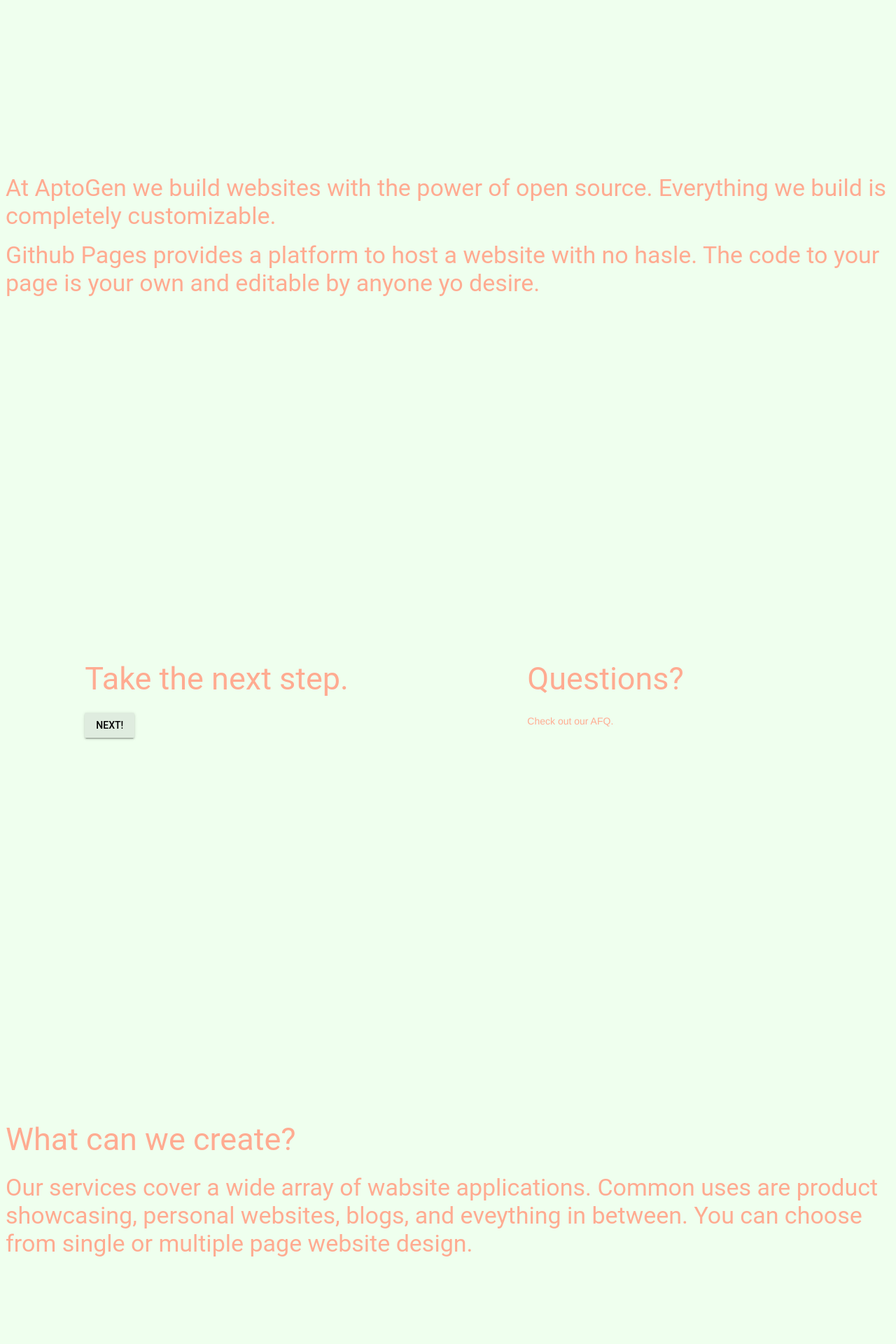
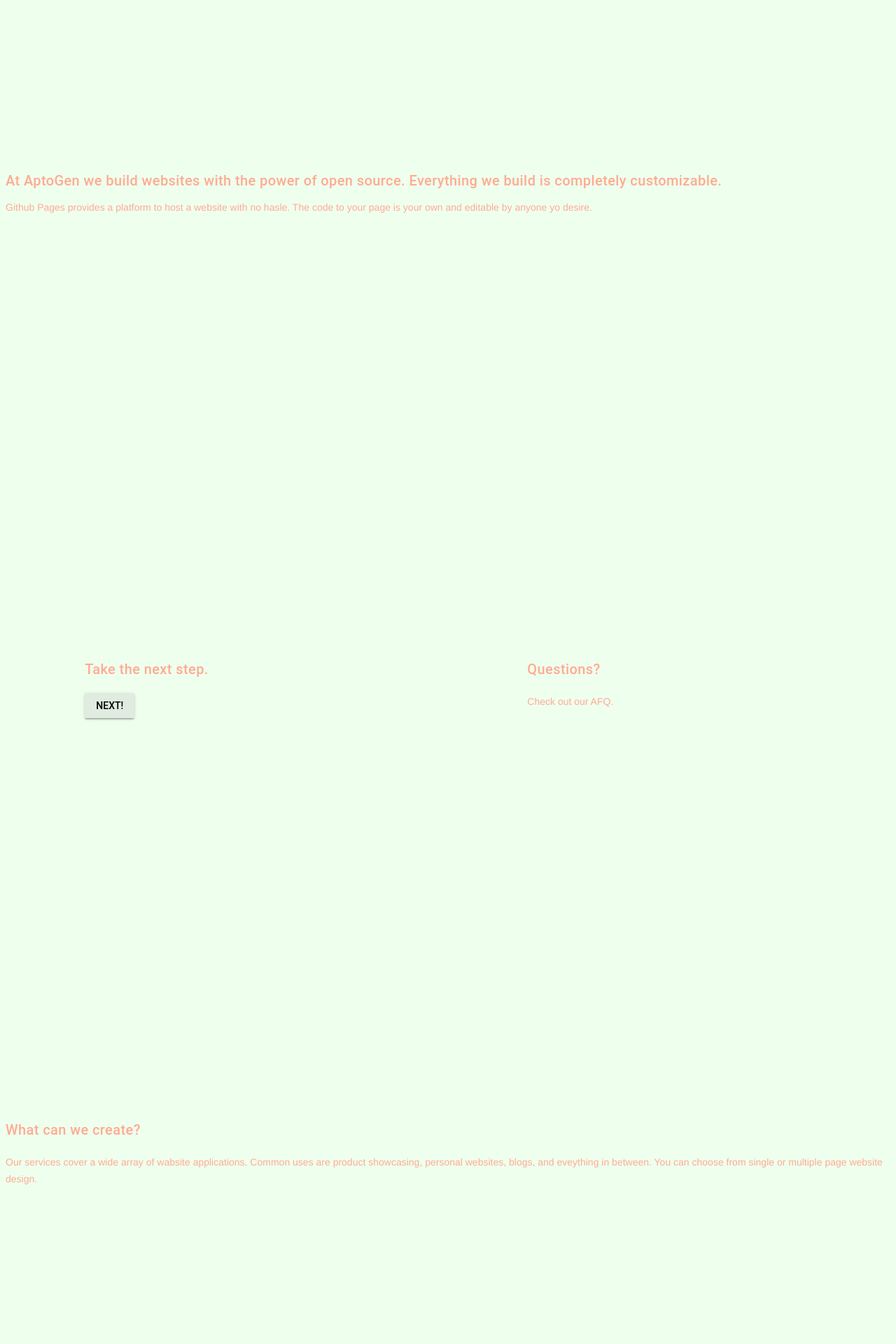
Before and after one commit to karloluis/AptoGen, a Jekyll site: the page built from index.html, in a window 1280 px wide. Shown: the part 490-2410 px from the top of the page at 70% size. Built offline with Jekyll 4.4.1, drawn with Linux system fonts in a browser that asks for light colours.

Commit message:
Better use of mdl classes

```diff
--- a/index.html
+++ b/index.html
@@ -13,11 +13,11 @@ home: is-active
 
 <article class="mdl-grid banner woodboard">
   <section class="">
-    <p class="mdl-typography--display-1">
+    <p class="mdl-typography--title">
       At AptoGen we build websites with the power of open source.
       Everything we build is completely customizable.
     </p>
-    <p class="mdl-typography--display-1">
+    <p class="">
       Github Pages provides a platform to host a website with no hasle.
       The code to your page is your own and editable by anyone yo desire.
     </p>
@@ -26,22 +26,22 @@ home: is-active
 
 <article class="mdl-grid banner">
   <section class="mdl-cell mdl-cell-4">
-    <h3 class="mdl-typography--display-2">Take the next step.</h3>
+    <h3 class="mdl-typography--title">Take the next step.</h3>
     <!-- Raised button with ripple -->
     <button class="mdl-button mdl-js-button mdl-button--raised mdl-js-ripple-effect">
       Next!
     </button>
   </section>
   <section class="mdl-cell mdl-cell-2">
-    <h3 class="mdl-typography--display-2">Questions?</h3>
+    <h3 class="mdl-typography--title">Questions?</h3>
     <p class="">Check out our AFQ.</p>
   </section>
 </article>
 
 <article class="mdl-grid banner">
   <section class="">
-    <h2 class="mdl-typography--display-2">What can we create?</h2>
-    <p class="mdl-typography--display-1">
+    <h2 class="mdl-typography--title">What can we create?</h2>
+    <p class="">
       Our services cover a wide array of wabsite applications.
       Common uses are product showcasing, personal websites, blogs, and eveything in between.
       You can choose from single or multiple page website design.
@@ -51,8 +51,8 @@ home: is-active
 
 <article class="mdl-grid banner">
   <section class="">
-    <h2 class="mdl-typography--display-2">How does it work?</h2>
-    <p class="mdl-typography--display-1">
+    <h2 class="mdl-typography--title">How does it work?</h2>
+    <p class="">
       Just provide us with the content and the resources (images, logos, color pallate), and the general concept.
       Communicating through the process to receive feedback and
     </p>
@@ -61,8 +61,8 @@ home: is-active
 
 <article class="mdl-grid banner woodzoom">
   <section class="">
-    <h2 class="mdl-typography--display-2">Limitations</h2>
-    <p class="mdl-typography--display-1">
+    <h2 class="mdl-typography--title">Limitations</h2>
+    <p class="">
       This service is better suited for static content leveraging social media to expand the reach of your site.
     </p>
   </section>
```
